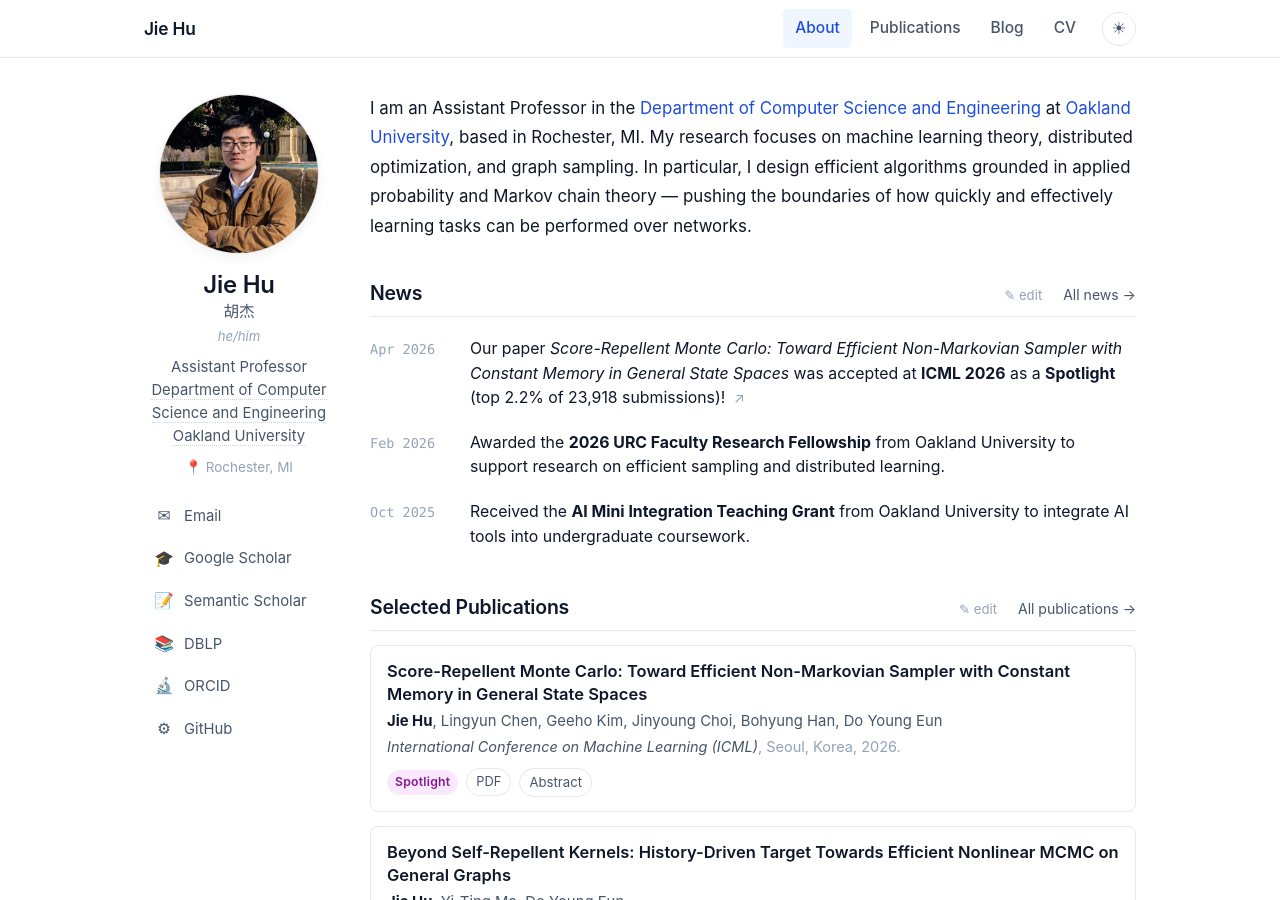
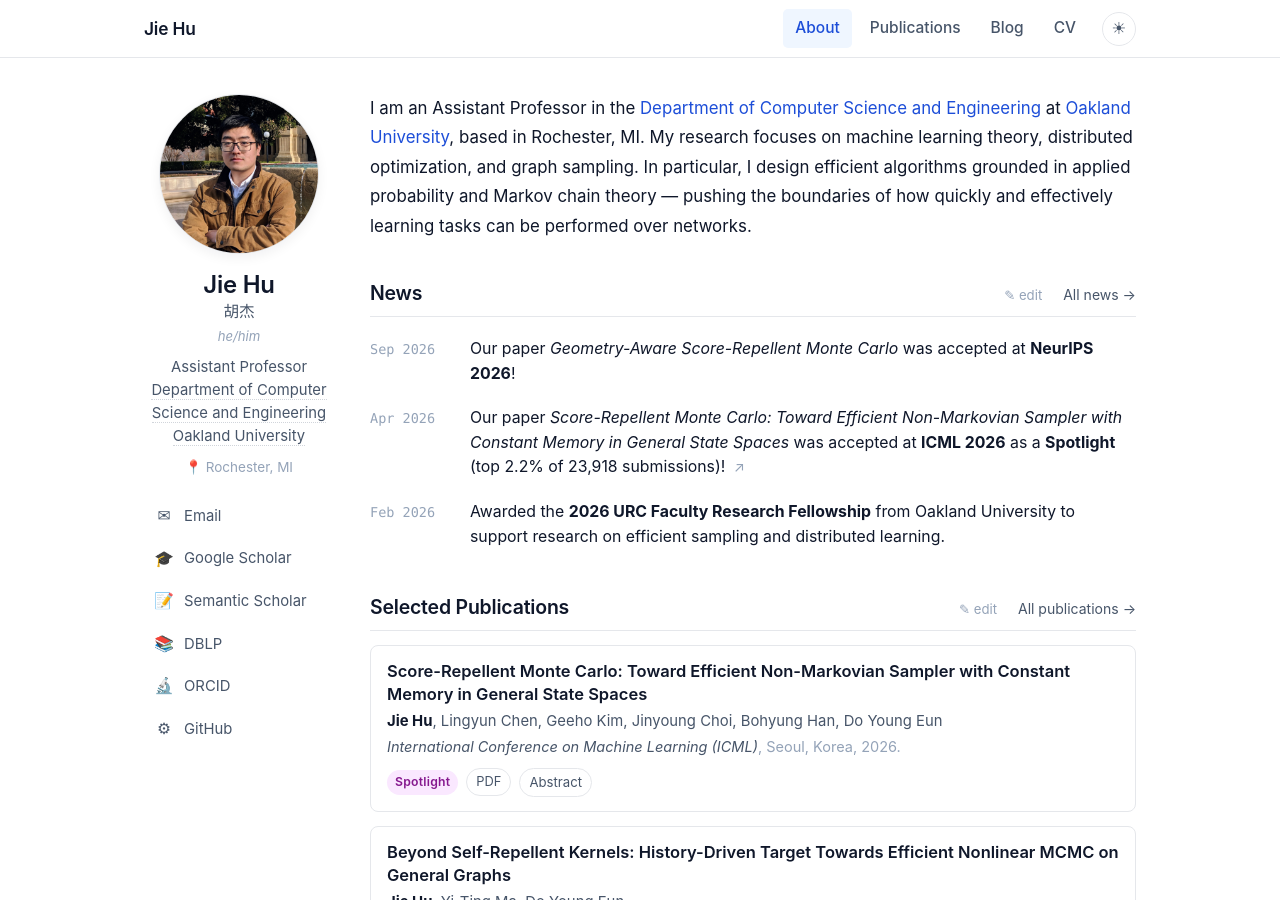
Before and after one commit to jiehu-research/jiehu-research.github.io, a Jekyll site: the page built from index.md, in a window 1280 px wide and 900 px high. Built offline with Jekyll 4.4.1, drawn with Linux system fonts in a browser that asks for light colours.

Commit message:
Add NeurIPS 2026 acceptance news for GA-SRMC
Co-Authored-By: Claude Opus 5.5 <noreply@anthropic.com>
Claude-Session: https://claude.ai/code/session_0162fkJ3PssLEPhGy2ZifLmA

```diff
--- a/_data/news.yml
+++ b/_data/news.yml
@@ -11,6 +11,10 @@
 #    Run  `python tools/edit.py add-news`  for an interactive helper that
 #    prepends a properly-formatted entry.
 # =============================================================
+
+- date: "Sep 2026"
+  sort: "2026-09-24"
+  text: "Our paper *Geometry-Aware Score-Repellent Monte Carlo* was accepted at **NeurIPS 2026**!"
 
 - date: "Apr 2026"
   sort: "2026-04-15"
```
